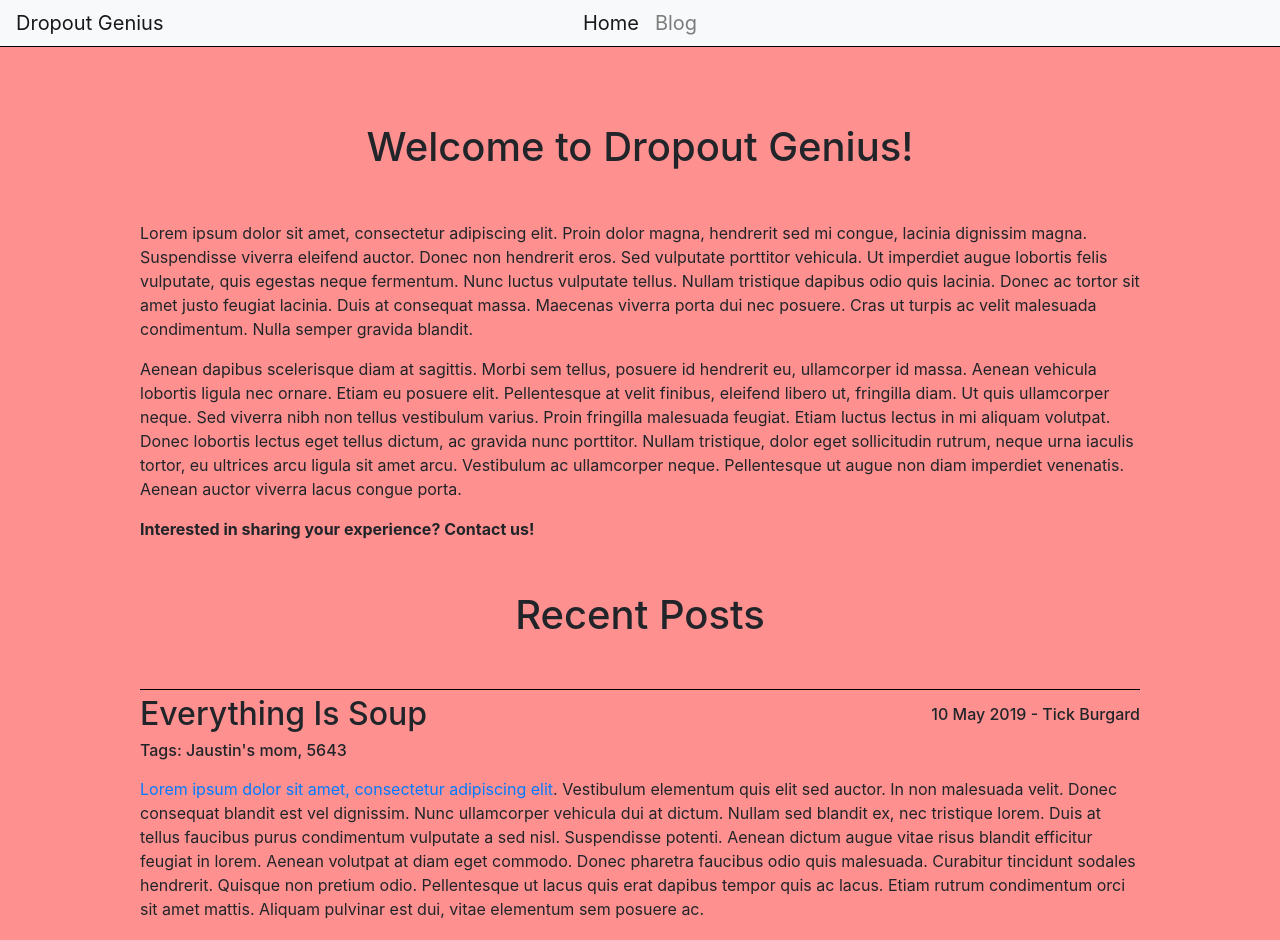
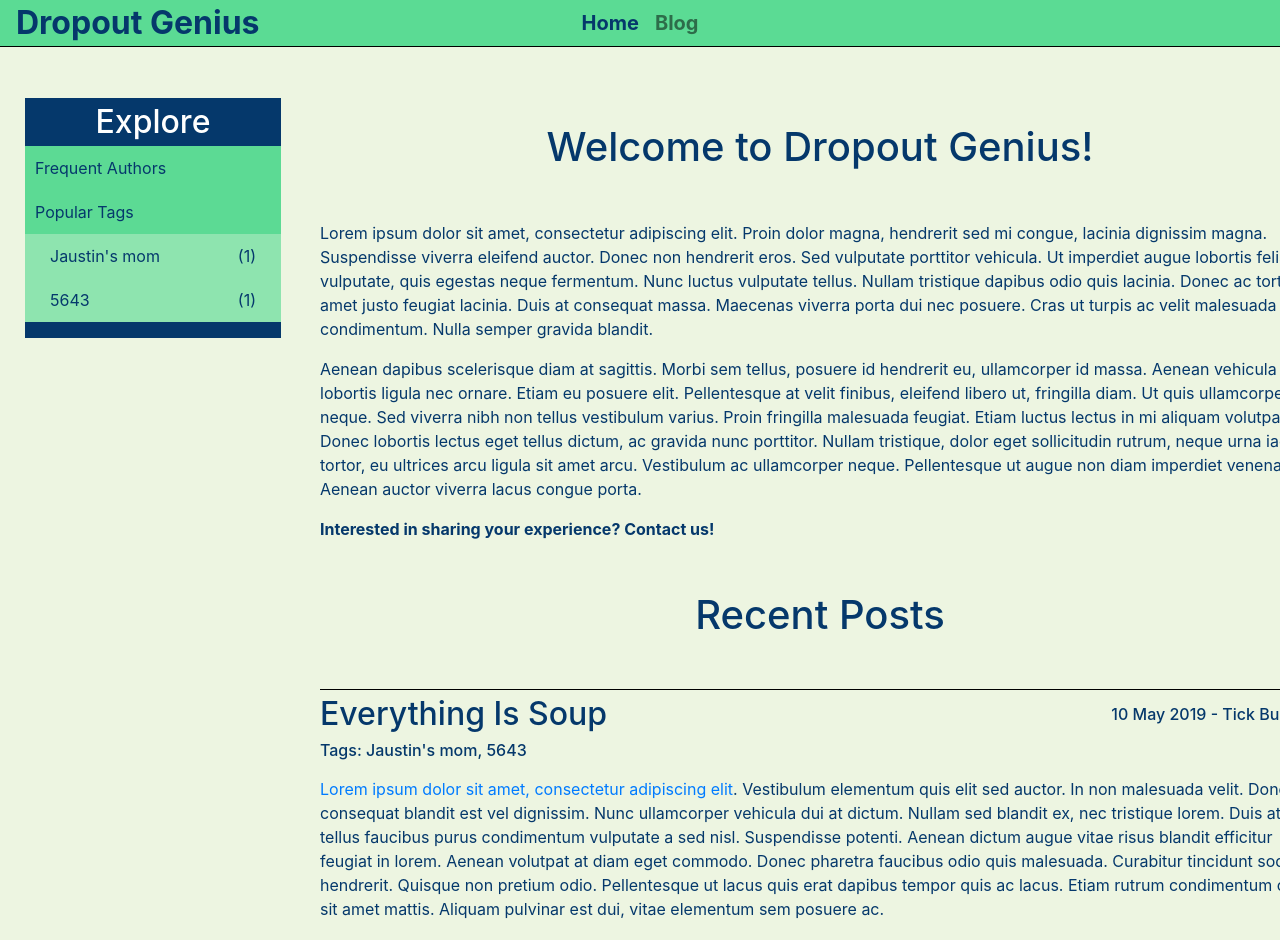
Before and after one commit to dropoutgenius/cropoutgenius.github.io, a Jekyll site: the page built from index.md, in a window 1280 px wide and 1400 px high. Shown: the top 940 px of the window. Built offline with Jekyll 4.4.1, drawn with Linux system fonts in a browser that asks for light colours; grey boxes are pictures that could not be loaded.

Commit message:
style upgrades & sidebar

```diff
--- a/_includes/navbar.html
+++ b/_includes/navbar.html
@@ -1,6 +1,6 @@
 
 <nav class="navbar fixed-top navbar-expand-lg navbar-light bg-light">
-  <a class="navbar-brand" href="#">Dropout Genius</a>
+  <a class="navbar-brand" href="/">Dropout Genius</a>
   <button class="navbar-toggler" type="button" data-toggle="collapse" data-target="#navbarNav" aria-controls="navbarNav" aria-expanded="false" aria-label="Toggle navigation">
     <span class="navbar-toggler-icon"></span>
   </button>
--- a/_layouts/default.html
+++ b/_layouts/default.html
@@ -12,6 +12,27 @@
 </head>
 <body>
   {% include navbar.html %}
+  <div id="sidebar-container">
+    <h2 class="title">Explore</h2>
+    <ul class="parent">
+      <li>Frequent Authors</li>
+      <ul class="child">
+        {% for author in site.authors %}
+          <li>
+            <a href="#">{{ author[0] }}<span class="item-count">({{ author[1].size }})</span></a>
+          </li>
+        {% endfor %}
+      </ul>
+      <li>Popular Tags</li>
+      <ul class="child">
+        {% for tag in site.tags %}
+          <li>
+            <a href="#">{{ tag[0] }}<span class="item-count">({{ tag[1].size }})</span></a>
+          </li>
+        {% endfor %}
+      </ul>
+    </ul>
+  </div>
   <div class="main-content">
     {{ content }}
   </div>
--- a/assets/css/style.scss
+++ b/assets/css/style.scss
@@ -5,25 +5,76 @@
 }
 body {
   padding-top: 3rem;
-  background-color: #ff9090;
+  background-color: #EDF5E1;
+  color: #05386B
 }
 
 nav.navbar {
   border-bottom: 1px solid black;
   padding: 0 1rem;
+  background-color: #5bdb94 !important;
+  font-weight: 750;
   a.navbar-brand {
     position: absolute;
+    font-size: 2rem;
+    color: #05386B !important;
   }
   ul.navbar-nav {
     margin: auto;
     a {
       font-size: 1.25rem;
     }
+    li.active {
+      a {
+        color: #05386B !important;
+      }
+    }
   }
 }
 
+div#sidebar-container {
+  background-color: #05386B;
+  color: white;
+  position: fixed;
+  width: 20%;
+  margin-top: 50px;
+  margin-left: 25px;
+  .title {
+    text-align: center;
+    margin: 0;
+    padding: 5px;
+  }
+  ul.parent {
+    list-style: none;
+    padding: 0;
+    color: #05386c;
+    li {
+      padding: 10px;
+      background-color: #5cda94;
+    }
+    ul.child {
+      list-style: none;
+      padding: 0;
+      li {
+        background-color: #8EE4AF !important;
+        padding-left: 25px;
+        a,a:hover {
+          color: inherit;
+          text-decoration: none;
+          .item-count {
+            position: absolute;
+            right: 25px;
+          }
+        }
+        a:hover {
+          font-weight: 500;
+        }
+      }
+    }
+  }
+}
 div.main-content {
-  margin: auto;
+  margin-left: 25%;
   width: 90%;
   max-width: 1000px;
   padding-top: 25px;
@@ -45,9 +96,21 @@ div.main-content {
       top: 15px;
     }
     img {
+      max-width: 95%;
+      padding-top: 5px;
+      margin: auto;
+    }
+    img.image-left {
+      float: left;
+      margin: 0;
       max-width: 45%;
-      padding: 5px 15px 0px 0;
-      float: left;
+      padding-right: 15px;
+    }
+    img.image-right {
+      float: right;
+      margin: 0;
+      max-width: 45%;
+      padding-left: 15px;
     }
   }
 }
```
Also changed, not shown: _posts/2019-05-10-everything-is-soup.md (+1 -1 lines), 7 other files.
